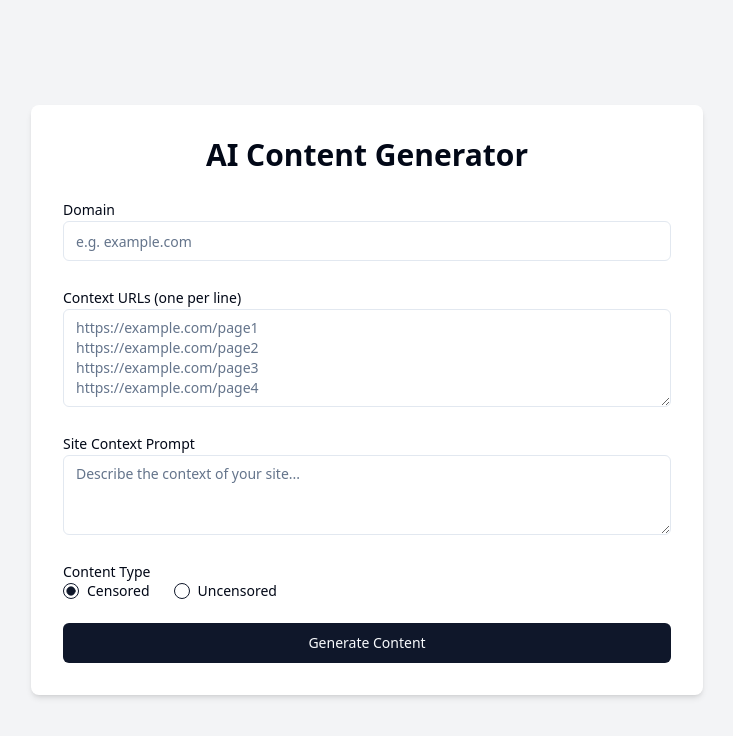
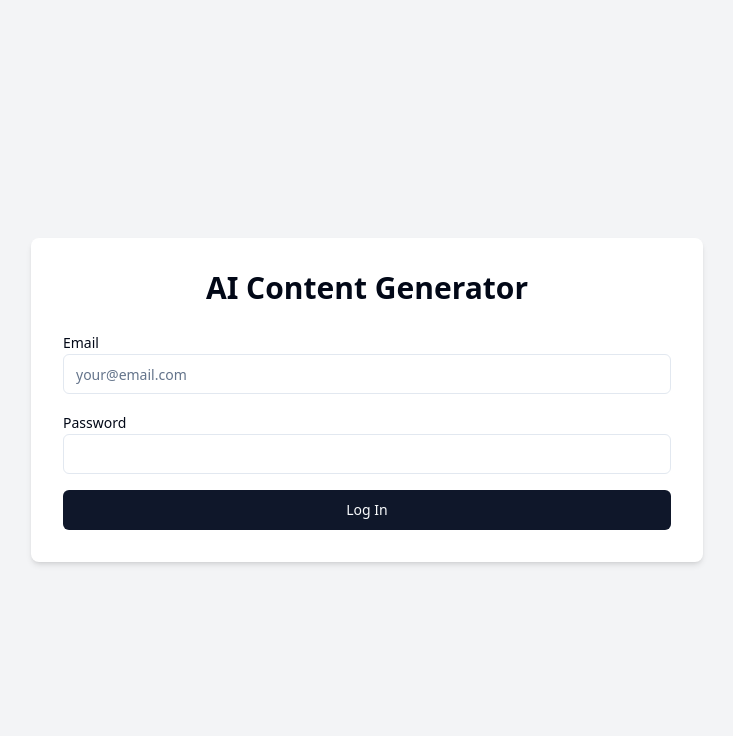
Before and after one commit to nslieske/ai-content-creation, a React (Vite) app: page / in a window 1280 px wide. Shown: the top 736 px of the page, without its empty margins (273-1006 px from the left). Built offline with nearby package versions, Linux system fonts and the light colour scheme.

Commit message:
Add user login and assets
Implement user login functionality and integrate user assets into the application.
[skip gpt_engineer]

```diff
--- a/src/components/AIContentForm.jsx
+++ b/src/components/AIContentForm.jsx
@@ -6,14 +6,19 @@ import { Textarea } from "@/components/ui/textarea";
 import { RadioGroup, RadioGroupItem } from "@/components/ui/radio-group";
 import { Label } from "@/components/ui/label";
 import { toast } from "sonner";
+import { Select, SelectContent, SelectItem, SelectTrigger, SelectValue } from "@/components/ui/select";
 
-const AIContentForm = () => {
-  const { register, handleSubmit, formState: { errors } } = useForm();
+const AIContentForm = ({ userAssets }) => {
+  const { register, handleSubmit, formState: { errors }, setValue } = useForm();
 
   const onSubmit = (data) => {
     console.log(data);
     toast.success("Content generated successfully!");
     // Here you would typically send the data to an API
+  };
+
+  const handleAssetSelect = (value) => {
+    setValue('selectedAsset', value);
   };
 
   return (
@@ -64,6 +69,24 @@ const AIContentForm = () => {
         </RadioGroup>
       </div>
 
+      {userAssets.length > 0 && (
+        <div>
+          <Label htmlFor="selectedAsset">Select Asset</Label>
+          <Select onValueChange={handleAssetSelect}>
+            <SelectTrigger>
+              <SelectValue placeholder="Select an asset" />
+            </SelectTrigger>
+            <SelectContent>
+              {userAssets.map((asset, index) => (
+                <SelectItem key={index} value={asset}>
+                  {asset}
+                </SelectItem>
+              ))}
+            </SelectContent>
+          </Select>
+        </div>
+      )}
+
       <Button type="submit" className="w-full">Generate Content</Button>
     </form>
   );
--- /dev/null
+++ b/src/components/LoginForm.jsx
@@ -0,0 +1,46 @@
+import React from 'react';
+import { useForm } from 'react-hook-form';
+import { Button } from "@/components/ui/button";
+import { Input } from "@/components/ui/input";
+import { Label } from "@/components/ui/label";
+import { toast } from "sonner";
+
+const LoginForm = ({ onLogin }) => {
+  const { register, handleSubmit, formState: { errors } } = useForm();
+
+  const onSubmit = (data) => {
+    // Here you would typically authenticate with a backend
+    console.log('Login attempt:', data);
+    onLogin(data);
+    toast.success("Logged in successfully!");
+  };
+
+  return (
+    <form onSubmit={handleSubmit(onSubmit)} className="space-y-4">
+      <div>
+        <Label htmlFor="email">Email</Label>
+        <Input
+          id="email"
+          type="email"
+          placeholder="your@email.com"
+          {...register("email", { required: "Email is required" })}
+        />
+        {errors.email && <p className="text-red-500 text-sm mt-1">{errors.email.message}</p>}
+      </div>
+
+      <div>
+        <Label htmlFor="password">Password</Label>
+        <Input
+          id="password"
+          type="password"
+          {...register("password", { required: "Password is required" })}
+        />
+        {errors.password && <p className="text-red-500 text-sm mt-1">{errors.password.message}</p>}
+      </div>
+
+      <Button type="submit" className="w-full">Log In</Button>
+    </form>
+  );
+};
+
+export default LoginForm;
--- /dev/null
+++ b/src/components/UserAssets.jsx
@@ -0,0 +1,42 @@
+import React from 'react';
+import { Button } from "@/components/ui/button";
+import { Input } from "@/components/ui/input";
+import { Label } from "@/components/ui/label";
+import { toast } from "sonner";
+
+const UserAssets = ({ assets, onAddAsset }) => {
+  const [newAsset, setNewAsset] = React.useState('');
+
+  const handleAddAsset = () => {
+    if (newAsset.trim()) {
+      onAddAsset(newAsset.trim());
+      setNewAsset('');
+      toast.success("Asset added successfully!");
+    }
+  };
+
+  return (
+    <div className="space-y-4">
+      <h2 className="text-xl font-semibold">Your Assets</h2>
+      <ul className="list-disc pl-5">
+        {assets.map((asset, index) => (
+          <li key={index}>{asset}</li>
+        ))}
+      </ul>
+      <div className="flex space-x-2">
+        <div className="flex-grow">
+          <Label htmlFor="newAsset" className="sr-only">New Asset</Label>
+          <Input
+            id="newAsset"
+            value={newAsset}
+            onChange={(e) => setNewAsset(e.target.value)}
+            placeholder="Enter new asset URL"
+          />
+        </div>
+        <Button onClick={handleAddAsset}>Add Asset</Button>
+      </div>
+    </div>
+  );
+};
+
+export default UserAssets;
--- a/src/pages/Index.jsx
+++ b/src/pages/Index.jsx
@@ -1,12 +1,44 @@
-import React from 'react';
+import React, { useState } from 'react';
 import AIContentForm from '../components/AIContentForm';
+import LoginForm from '../components/LoginForm';
+import UserAssets from '../components/UserAssets';
 
 const Index = () => {
+  const [user, setUser] = useState(null);
+  const [assets, setAssets] = useState([]);
+
+  const handleLogin = (userData) => {
+    // In a real app, you'd verify the user with a backend
+    setUser(userData);
+  };
+
+  const handleLogout = () => {
+    setUser(null);
+    setAssets([]);
+  };
+
+  const handleAddAsset = (newAsset) => {
+    setAssets([...assets, newAsset]);
+  };
+
   return (
     <div className="min-h-screen flex items-center justify-center bg-gray-100">
       <div className="w-full max-w-2xl p-8 bg-white rounded-lg shadow-md">
         <h1 className="text-3xl font-bold mb-6 text-center">AI Content Generator</h1>
-        <AIContentForm />
+        {user ? (
+          <>
+            <div className="mb-6">
+              <p className="text-lg">Welcome, {user.email}!</p>
+              <Button onClick={handleLogout} className="mt-2">Log Out</Button>
+            </div>
+            <UserAssets assets={assets} onAddAsset={handleAddAsset} />
+            <div className="mt-8">
+              <AIContentForm userAssets={assets} />
+            </div>
+          </>
+        ) : (
+          <LoginForm onLogin={handleLogin} />
+        )}
       </div>
     </div>
   );
```
